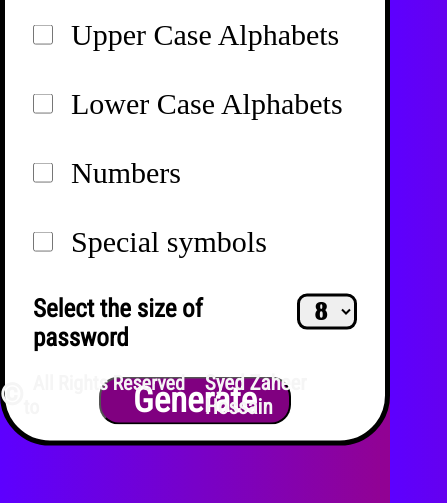
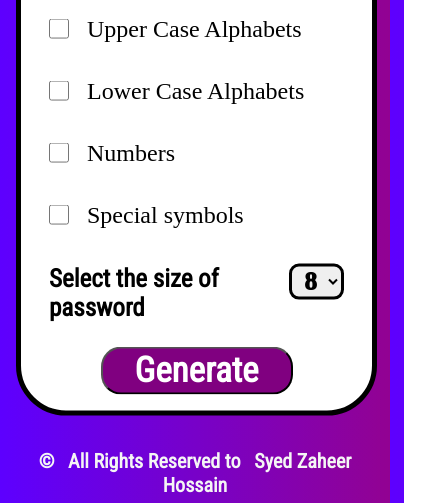
Before and after one commit to Syed-Zaheer-Hossain/Password-Generator, a plain HTML site: page index.html in a window 390 px wide. Shown: the part 341-844 px from the top of the page, 447 px wide, since content can reach past the window. Drawn offline with nearby package versions, Linux system fonts and the light colour scheme; a web font is replaced by a local one.

Commit message:
version 1.05
made the website responsive

```diff
--- a/index.html
+++ b/index.html
@@ -70,7 +70,7 @@
         </div>
         <button id="generate">Generate</button>
     </div>
-    <div id="copyright"><i>&#169;</i> &nbsp;  All Rights Reserved to &nbsp;<b>Syed Zaheer Hossain</b></div>
+    <div id="copyright">&#169; &nbsp;  All Rights Reserved to &nbsp; Syed Zaheer Hossain</div>
     <script src="script.js"></script>
 </body>
 
--- a/style.css
+++ b/style.css
@@ -73,7 +73,7 @@ h1{
     flex-direction: row;
     border:5px black solid ;
     border-radius: 50px;
-    width:27rem;
+    width:90%;
 
     margin:0 auto;
     /* z-index:2; */
@@ -183,3 +183,86 @@ i{
     font-size:30px;
     font-style: normal;
 }
+
+@media screen and (max-width:550px){
+
+
+    body{
+        display: flex;
+        flex-direction: column;
+    }
+
+    #copyright{
+        position: none;
+        position: absolute;
+        bottom: 20px;
+    }
+
+    #container{
+        min-width:0;
+        width:90%;
+        /* margin: 1rem; */
+        margin:0 auto;
+    }
+
+    .checkbox-style{
+        font-size: 1rem;
+    }
+}
+
+@media screen and (max-width:650px){
+    .label-text{
+        font-size: 1.5rem;
+    }
+    #copyright{
+        position: absolute;
+        /* left:0; */
+        text-align: center;
+        width:90vw;
+        margin:auto;
+        margin-bottom: 1rem;
+    }
+
+    #container{
+        min-width:0;
+        width:90%;
+    }
+}
+
+@media screen and (max-width:380px){
+    #copyright{
+        bottom: -160px;
+    }
+    #container{
+        margin: 3rem 1rem;
+    }
+}
+
+@media screen and (max-width:400px) and (min-width:380px){
+    #copyright{
+        bottom: -10px;
+    }
+    #container{
+        /* margin: 3rem 1rem; */
+        margin: -1rem 1rem;
+    }
+}
+
+@media screen and (max-width:420px) and (min-width:400px){
+    #container{
+        margin:-70px auto;
+    }
+    #copyright{
+        bottom:40px;
+    }
+}
+
+@media screen and (max-width:600px) and (min-width:420px){
+    #copyright{
+        bottom:-60px;
+        width:60vw;
+        /* text-align: center; */
+        left:0;
+        margin:auto;
+    }
+}
```
